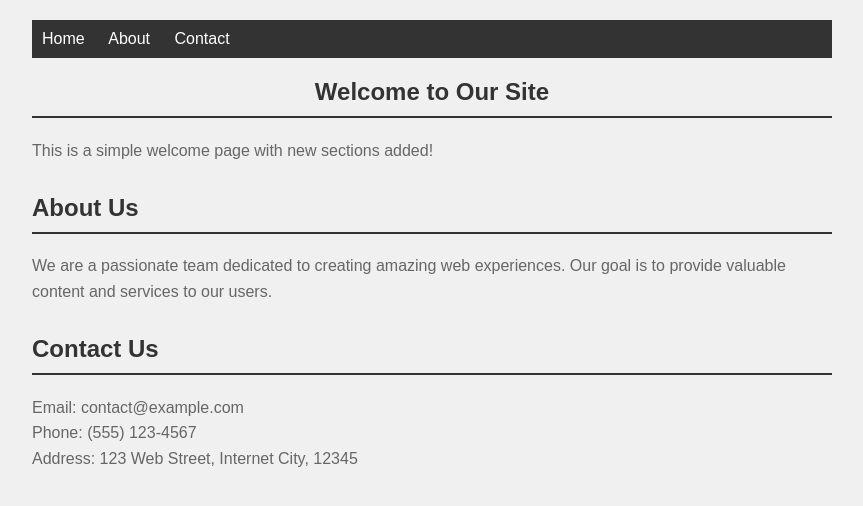
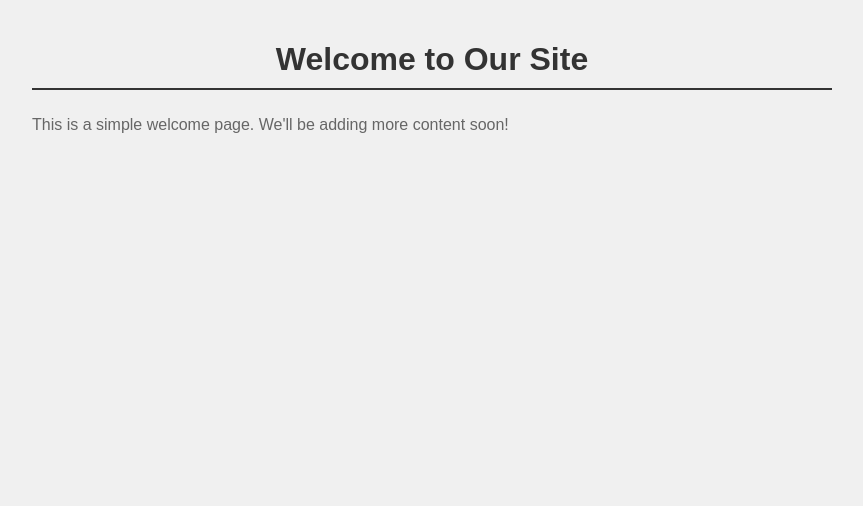
Before and after one commit to Eli-zabeth-M/nosey-parker-test, a plain HTML site: page index.html in a window 1280 px wide. Shown: the whole page, without its empty margins (208-1071 px from the left). Drawn offline with Linux system fonts and the light colour scheme.

Commit message:
Revert "Add new content sections to welcome page"

```diff
--- a/index.html
+++ b/index.html
@@ -12,55 +12,20 @@
             padding: 20px;
             background-color: #f0f0f0;
         }
-        nav {
-            background-color: #333;
-            padding: 10px;
-            margin-bottom: 20px;
-        }
-        nav a {
-            color: white;
-            text-decoration: none;
-            margin-right: 20px;
-        }
-        h1, h2 {
+        h1 {
             color: #333;
+            text-align: center;
             border-bottom: 2px solid #333;
             padding-bottom: 10px;
-        }
-        h1 {
-            text-align: center;
         }
         p {
             line-height: 1.6;
             color: #666;
         }
-        section {
-            margin-bottom: 30px;
-        }
     </style>
 </head>
 <body>
-    <nav>
-        <a href="#home">Home</a>
-        <a href="#about">About</a>
-        <a href="#contact">Contact</a>
-    </nav>
-
-    <section id="home">
-        <h1>Welcome to Our Site</h1>
-        <p>This is a simple welcome page with new sections added!</p>
-    </section>
-
-    <section id="about">
-        <h2>About Us</h2>
-        <p>We are a passionate team dedicated to creating amazing web experiences. Our goal is to provide valuable content and services to our users.</p>
-    </section>
-
-    <section id="contact">
-        <h2>Contact Us</h2>
-        <p>Email: contact@example.com<br>
-Phone: (555) 123-4567<br>
-Address: 123 Web Street, Internet City, 12345</p>
-    </section>
+    <h1>Welcome to Our Site</h1>
+    <p>This is a simple welcome page. We'll be adding more content soon!</p>
 </body>
 </html>
```
